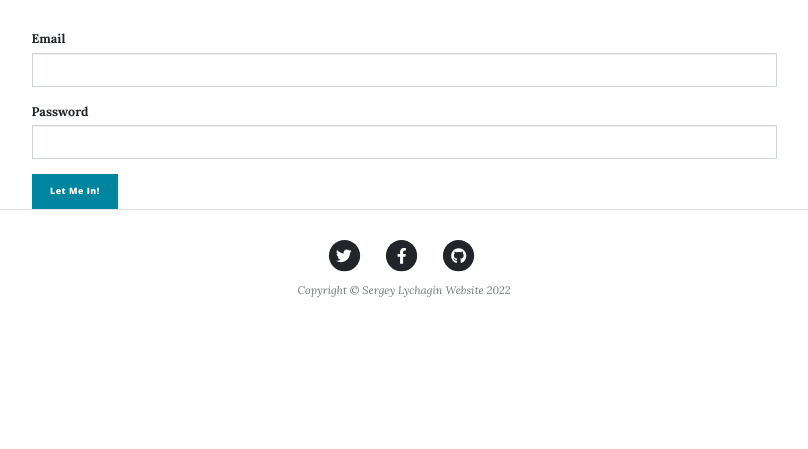
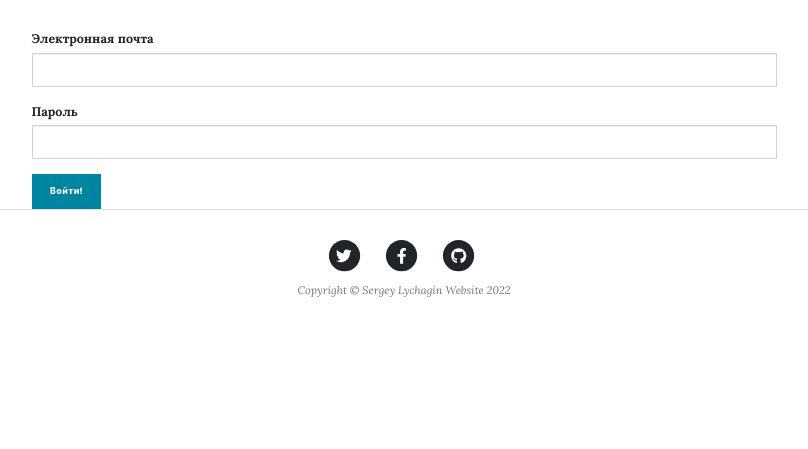
Before and after one commit to slychagin/lychagin-blog-site, a Flask app: page /login in a window 1280 px wide. Shown: the part 334-783 px from the top of the page, without its empty margins (236-1044 px from the left). Run offline with Flask 2, Linux system fonts and the light colour scheme; some libraries are stand-ins or nearby versions.

Commit message:
Сайт переведен на русский язык

```diff
--- a/forms.py
+++ b/forms.py
@@ -5,30 +5,30 @@ from flask_ckeditor import CKEditorField
 
 
 class CreatePostForm(FlaskForm):
-    title = StringField('Blog Post Title', validators=[DataRequired()])
-    subtitle = StringField('Subtitle', validators=[DataRequired()])
-    img_url = StringField('Blog Image URL', validators=[DataRequired(), URL()])
-    body = CKEditorField('Blog Content', validators=[DataRequired()])
-    submit = SubmitField('Submit Post')
+    title = StringField('Заголовок поста', validators=[DataRequired(message='Это поле обязательно.')])
+    subtitle = StringField('Подзаголовок', validators=[DataRequired(message='Это поле обязательно.')])
+    img_url = StringField('Ссылка на фото', validators=[DataRequired(message='Это поле обязательно.'), URL()])
+    body = CKEditorField('Содержание поста', validators=[DataRequired(message='Это поле обязательно.')])
+    submit = SubmitField('Разместить пост')
 
 
 class RegisterForm(FlaskForm):
-    email = StringField('Email', validators=[DataRequired(),
-                                             Email(message='Invalid email address.')])
-    password = PasswordField('Password', validators=[DataRequired(),
+    email = StringField('Электронная почта', validators=[DataRequired(message='Это поле обязательно.'),
+                                             Email(message='Неверный почтовый адрес.')])
+    password = PasswordField('Пароль', validators=[DataRequired(message='Это поле обязательно.'),
                                                      Length(min=8,
-                                                            message='Field must be at least 8 characters long.')])
-    name = StringField('Name', validators=[DataRequired()])
-    submit = SubmitField('Sign Me Up!')
+                                                            message='Пароль должен быть не менее 8-ми символов.')])
+    name = StringField('Имя', validators=[DataRequired(message='Это поле обязательно.')])
+    submit = SubmitField('Зарегистрировать!')
 
 
 class LoginForm(FlaskForm):
-    email = StringField('Email', validators=[DataRequired(), Email(message='Invalid email address.')])
-    password = PasswordField('Password', validators=[DataRequired(),
-                                                     Length(min=8, message='Field must be at least 8 characters long.')])
-    submit = SubmitField('Let Me In!')
+    email = StringField('Электронная почта', validators=[DataRequired(message='Это поле обязательно.'), Email(message='Неверный почтовый адрес.')])
+    password = PasswordField('Пароль', validators=[DataRequired(message='Это поле обязательно.'),
+                                                     Length(min=8, message='Пароль должен быть не менее 8-ми символов.')])
+    submit = SubmitField('Войти!')
 
 
 class CommentForm(FlaskForm):
-    comment_text = CKEditorField('Comment', validators=[DataRequired()])
-    submit = SubmitField('Submit Comment')
+    comment_text = CKEditorField('Комментарий', validators=[DataRequired(message='Это поле обязательно.')])
+    submit = SubmitField('Разместить комментарий')
--- a/main.py
+++ b/main.py
@@ -1,5 +1,6 @@
 import datetime
 import smtplib
+import sys
 import bleach
 from flask import Flask, render_template, request, redirect, url_for, flash, abort
 from flask_bootstrap import Bootstrap
@@ -12,6 +13,7 @@ from sqlalchemy.orm import relationship
 from forms import CreatePostForm, RegisterForm, LoginForm, CommentForm
 from functools import wraps
 import os
+import locale
 from dotenv import load_dotenv
 
 load_dotenv(override=True)
@@ -48,7 +50,7 @@ def admin_only(function):
 
 
 # CONNECT TO DB
-URI = os.environ.get('DATABASE_URL')
+URI = os.environ.get('DATABASE_URL', "sqlite:///blog.db")
 if URI.startswith('postgres://'):
     URI = URI.replace('postgres://', 'postgresql://', 1)
 
@@ -205,6 +207,11 @@ def read_post(post_id):
 def add_new_post():
     form = CreatePostForm()
     blog_post_date = datetime.datetime.now().strftime('%B %d, %Y')
+    if sys.platform == 'win32':
+        locale.setlocale(locale.LC_ALL, 'rus_rus')
+    else:
+        locale.setlocale(locale.LC_ALL, 'ru_RU.UTF-8')
+
     if form.validate_on_submit():
         new_post = BlogPost(
             title=request.form.get('title'),
--- a/templates/about.html
+++ b/templates/about.html
@@ -6,8 +6,8 @@
         <div class="row gx-4 gx-lg-5 justify-content-center">
             <div class="col-md-10 col-lg-8 col-xl-7">
                 <div class="page-heading">
-                    <h1>About Me</h1>
-                    <span class="subheading">This is what I do.</span>
+                    <h1>Обо мне</h1>
+                    <span class="subheading">Чем я занимаюсь.</span>
                 </div>
             </div>
         </div>
--- a/templates/header.html
+++ b/templates/header.html
@@ -24,7 +24,7 @@
 <!-- Navigation-->
 <nav class="navbar navbar-expand-lg navbar-light" id="mainNav">
     <div class="container px-4 px-lg-5">
-        <a class="navbar-brand" href="{{ url_for('get_all_posts') }}">Sergey's Blog</a>
+        <a class="navbar-brand" href="{{ url_for('get_all_posts') }}">Serhio's Blog</a>
         <button class="navbar-toggler" type="button" data-bs-toggle="collapse" data-bs-target="#navbarResponsive"
                 aria-controls="navbarResponsive" aria-expanded="false" aria-label="Toggle navigation">
             Menu
@@ -33,20 +33,20 @@
         <div class="collapse navbar-collapse" id="navbarResponsive">
             <ul class="navbar-nav ms-auto py-4 py-lg-0">
                 <li class="nav-item"><a class="nav-link px-lg-3 py-3 py-lg-4"
-                                        href="{{ url_for('get_all_posts') }}">Home</a></li>
+                                        href="{{ url_for('get_all_posts') }}">Дом</a></li>
 
                 {% if not current_user.is_authenticated %}
-                <li class="nav-item"><a class="nav-link px-lg-3 py-3 py-lg-4" href="{{ url_for('login') }}">Login</a>
+                <li class="nav-item"><a class="nav-link px-lg-3 py-3 py-lg-4" href="{{ url_for('login') }}">Вход</a>
                 </li>
                 <li class="nav-item"><a class="nav-link px-lg-3 py-3 py-lg-4"
-                                        href="{{ url_for('register') }}">Register</a></li>
+                                        href="{{ url_for('register') }}">Регистрация</a></li>
                 {% else %}
-                <li class="nav-item"><a class="nav-link px-lg-3 py-3 py-lg-4" href="{{ url_for('logout') }}">Log Out</a>
+                <li class="nav-item"><a class="nav-link px-lg-3 py-3 py-lg-4" href="{{ url_for('logout') }}">Выход</a>
                 </li>
                 {% endif %}
                 <li class="nav-item"><a class="nav-link px-lg-3 py-3 py-lg-4"
-                                        href="{{ url_for('about_page') }}">About</a></li>
-                <li class="nav-item"><a class="nav-link px-lg-3 py-3 py-lg-4" href="{{ url_for('contact_page') }}">Contact</a>
+                                        href="{{ url_for('about_page') }}">Обо мне</a></li>
+                <li class="nav-item"><a class="nav-link px-lg-3 py-3 py-lg-4" href="{{ url_for('contact_page') }}">Контакты</a>
                 </li>
             </ul>
         </div>
--- a/templates/login.html
+++ b/templates/login.html
@@ -12,8 +12,8 @@
         <div class="row">
             <div class="col-lg-8 col-md-10 mx-auto">
                 <div class="page-heading">
-                    <h1>Log In</h1>
-                    <span class="subheading">Welcome Back!</span>
+                    <h1>Вход</h1>
+                    <span class="subheading">Добро пожаловать!</span>
                 </div>
             </div>
         </div>
--- a/templates/make-post.html
+++ b/templates/make-post.html
@@ -11,12 +11,12 @@
             <div class="col-lg-8 col-md-10 mx-auto">
                 <div class="page-heading">
                     {% if is_edit: %}
-                    <h1>Edit Post</h1>
+                    <h1>Редактировать</h1>
                     {% else: %}
-                    <h1>New Post</h1>
+                    <h1>Новый пост</h1>
                     {% endif %}
 
-                    <span class="subheading">You're going to make a great blog post!</span>
+                    <span class="subheading">Вы собираетесь сделать отличный пост!</span>
                 </div>
             </div>
         </div>
--- a/templates/register.html
+++ b/templates/register.html
@@ -12,8 +12,8 @@
         <div class="row">
             <div class="col-lg-8 col-md-10 mx-auto">
                 <div class="page-heading">
-                    <h1>Register</h1>
-                    <span class="subheading">Start Contributing to the Blog!</span>
+                    <h1>Регистрация</h1>
+                    <span class="subheading">Начните вносить свой вклад в блог!</span>
                 </div>
             </div>
         </div>
```
Also changed, not shown: templates/contact.html (+7 -7 lines), templates/index.html (+4 -4 lines), templates/post.html (+3 -5 lines), blog.db.
